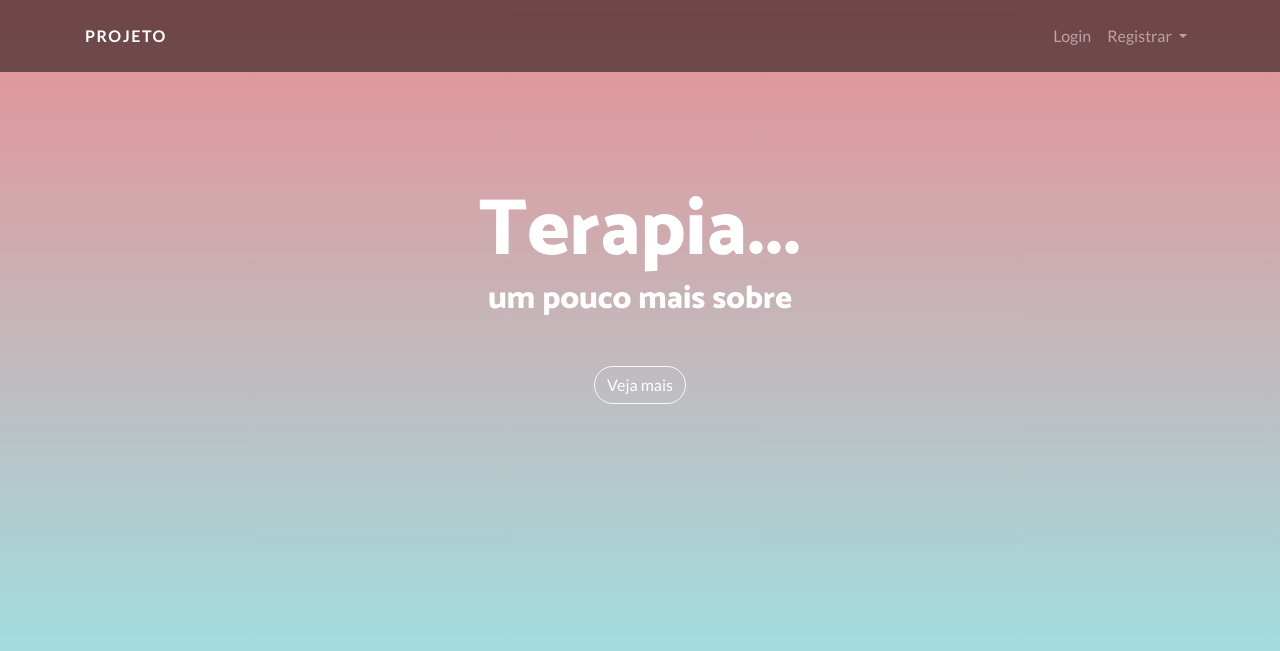
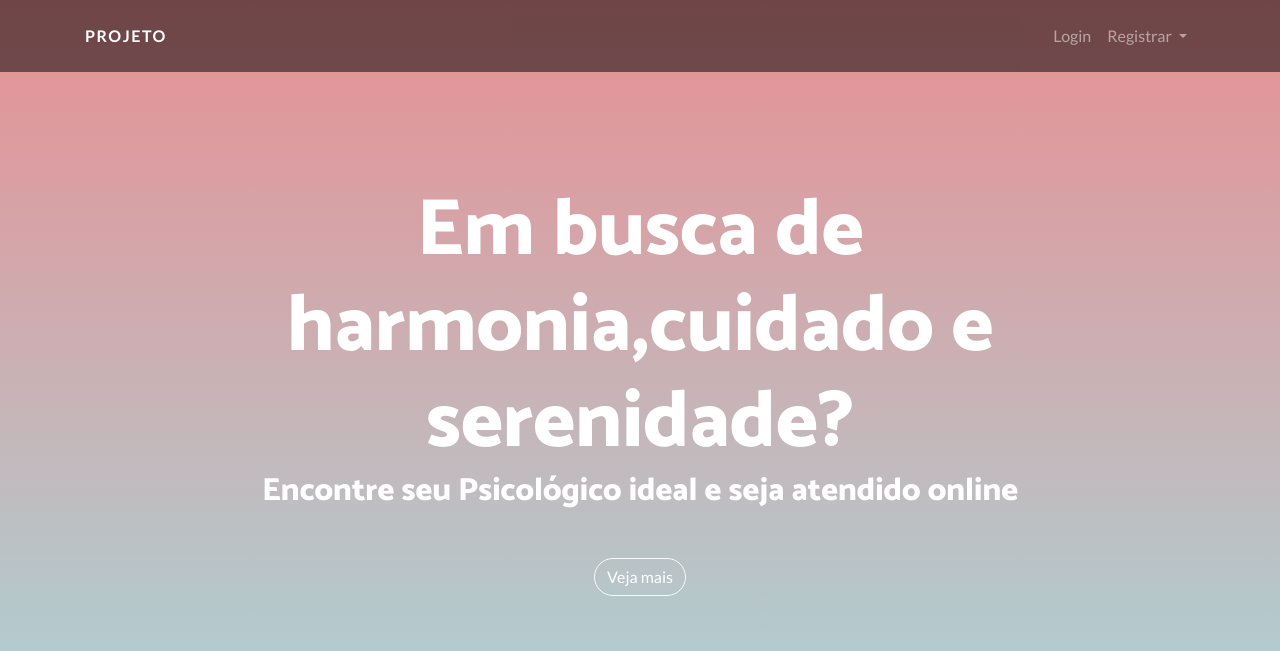
Before and after one commit to daycarol8/Projeto-Dandara, a plain HTML site: page index.html in a window 1280 px wide. Shown: the top 651 px of the page. Drawn offline with nearby package versions, Linux system fonts and the light colour scheme.

Commit message:
Texto inicial adicionado

```diff
--- a/index.html
+++ b/index.html
@@ -42,8 +42,8 @@
     <header class="masthead text-center text-white">
         <div class="masthead-content">
           <div class="container">
-            <h1 class="masthead-heading mb-0 title">Terapia...</h1>
-            <h2 class="masthead-subheading mb-0">um pouco mais sobre</h2>
+            <h1 class="masthead-heading mb-0 title">Em busca de harmonia,cuidado e serenidade?</h1>
+            <h2 class="masthead-subheading mb-0">Encontre seu Psicológico ideal e seja atendido online</h2>
             <a href="#" class="btn btn-light btn-xl rounded-pill mt-5">Veja mais</a>
           </div>
         </div>
@@ -100,7 +100,7 @@
               <ol> <a href="#">Dayanne</a> </ol>
               <ol> <a href="#">Jéssica</a> </ol>
               <ol> <a href="#">Karolyne</a> </ol>
-              <ol> <a href="#">Lela</a> </ol>
+              <ol> <a href="https://www.linkedin.com/in/let%C3%ADcia-souza-b226a41a7">Lela</a> </ol>
               <ol> <a href="#">Maianne</a> </ol>
             </ul>
           </div>
```
